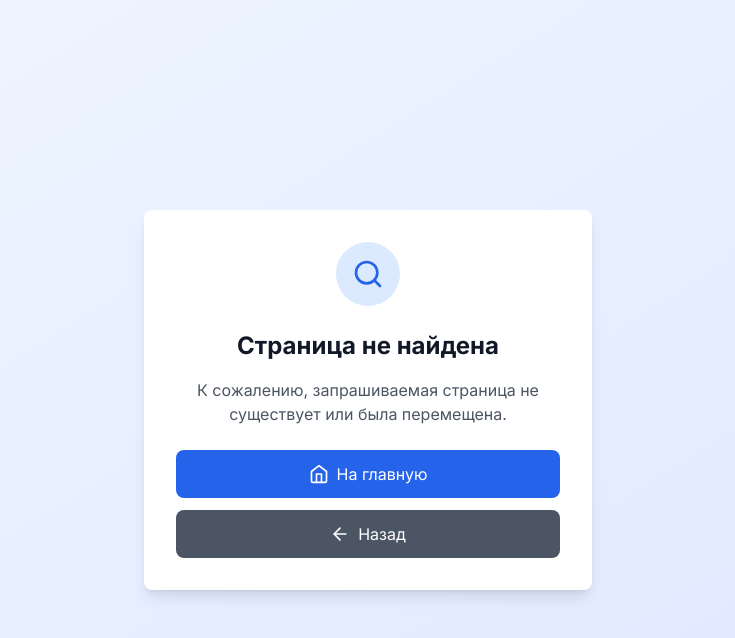
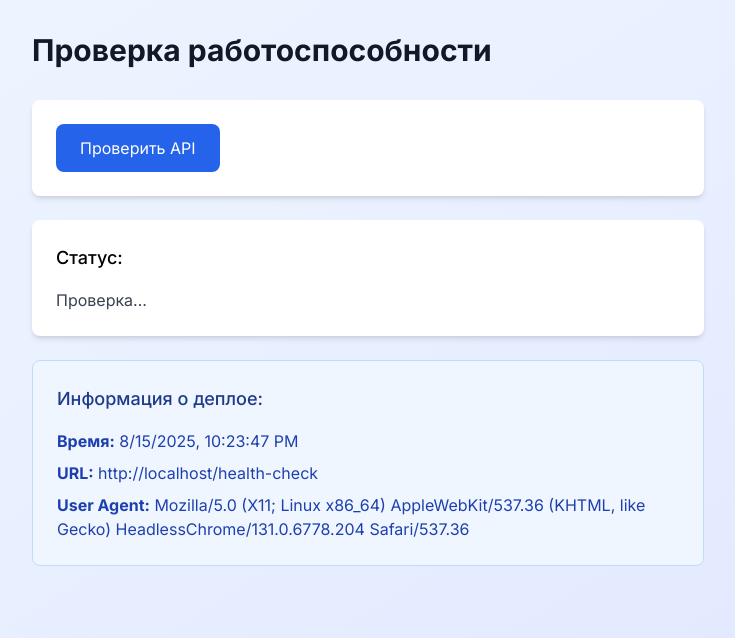
Before and after one commit to jovannirio-prog/petvizor, a Next.js app: page /health-check in a window 1280 px wide. Before the commit this address had no page. Shown: the top 638 px of the page, without its empty margins (272-1007 px from the left). Built offline with nearby package versions, Linux system fonts and the light colour scheme.

Commit message:
Добавлена страница health-check для диагностики проблем с деплоем

```diff
--- /dev/null
+++ b/src/app/health-check/page.tsx
@@ -0,0 +1,54 @@
+'use client'
+
+import { useState } from 'react'
+
+export default function HealthCheckPage() {
+  const [status, setStatus] = useState<string>('Проверка...')
+
+  const checkHealth = async () => {
+    try {
+      setStatus('Проверяем подключение...')
+      const response = await fetch('/api/debug-env')
+
+      if (response.ok) {
+        const data = await response.json()
+        setStatus(`✅ Работает! Переменные окружения: ${data.validation?.allValid ? 'OK' : 'Проблемы'}`)
+      } else {
+        setStatus(`❌ Ошибка: ${response.status} ${response.statusText}`)
+      }
+    } catch (error: any) {
+      setStatus(`❌ Ошибка сети: ${error.message}`)
+    }
+  }
+
+  return (
+    <div className="min-h-screen bg-gradient-to-br from-blue-50 to-indigo-100 p-8">
+      <div className="max-w-2xl mx-auto">
+        <h1 className="text-3xl font-bold text-gray-900 mb-8">Проверка работоспособности</h1>
+
+        <div className="bg-white rounded-lg shadow-md p-6 mb-6">
+          <button
+            onClick={checkHealth}
+            className="bg-blue-600 text-white px-6 py-3 rounded-lg hover:bg-blue-700"
+          >
+            Проверить API
+          </button>
+        </div>
+
+        <div className="bg-white rounded-lg shadow-md p-6">
+          <h2 className="text-lg font-medium mb-4">Статус:</h2>
+          <p className="text-gray-700">{status}</p>
+        </div>
+
+        <div className="bg-blue-50 border border-blue-200 rounded-lg p-6 mt-6">
+          <h3 className="text-lg font-medium text-blue-900 mb-4">Информация о деплое:</h3>
+          <div className="space-y-2 text-blue-800">
+            <p><strong>Время:</strong> {new Date().toLocaleString()}</p>
+            <p><strong>URL:</strong> {window.location.href}</p>
+            <p><strong>User Agent:</strong> {navigator.userAgent}</p>
+          </div>
+        </div>
+      </div>
+    </div>
+  )
+}
```
